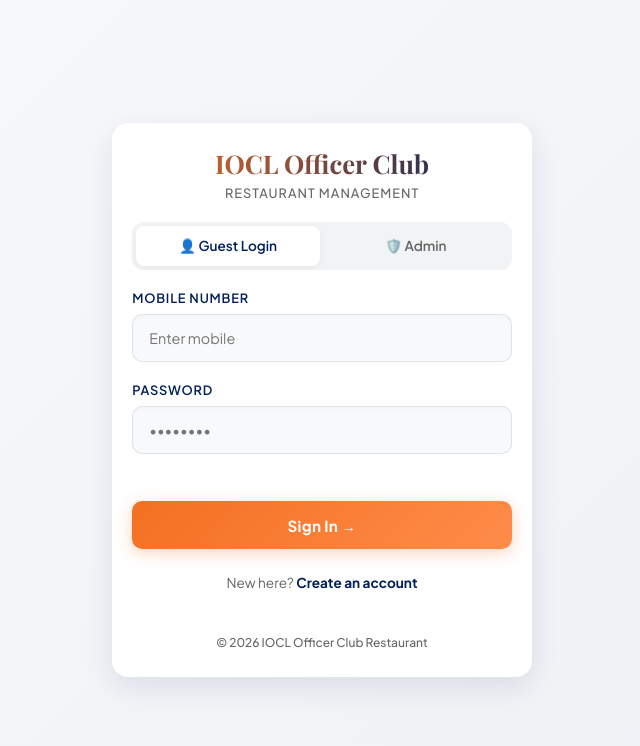
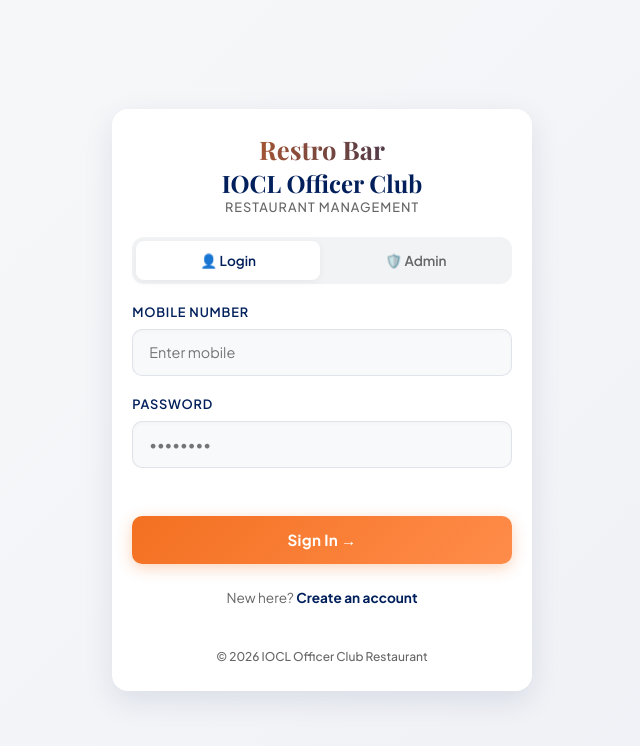
Before and after one commit to hrdrishti/Officer_club, a plain HTML site: page login.html in a window 1280 px wide. Shown: the whole page, without its empty margins (318-958 px from the left). Drawn offline with nearby package versions, Linux system fonts and the light colour scheme; a web font is replaced by a local one.

Commit message:
Update login.html

```diff
--- a/login.html
+++ b/login.html
@@ -295,17 +295,18 @@
         <div class="login-card">
 
             <div class="login-logo">
-                <h1>IOCL Officer Club</h1>
+                <h1>Restro Bar</h1>
+                <h2>IOCL Officer Club</h2>
                 <p>Restaurant Management</p>
             </div>
 
             <!-- Role Tabs -->
             <div class="login-tabs">
-                <button class="login-tab active" id="tabGuest" onclick="switchRole('guest')">👤 Guest Login</button>
+                <button class="login-tab active" id="tabGuest" onclick="switchRole('guest')">👤 Login</button>
                 <button class="login-tab" id="tabAdmin" onclick="switchRole('admin')">🛡️ Admin</button>
             </div>
 
-            <!-- GUEST PANEL -->
+            <!-- PANEL -->
             <div class="login-panel active" id="guestPanel">
                 <div id="loginView">
                     <div class="form-group" style="text-align:left;">
@@ -475,4 +476,5 @@
     </script>
 </body>
 
+
 </html>
```
